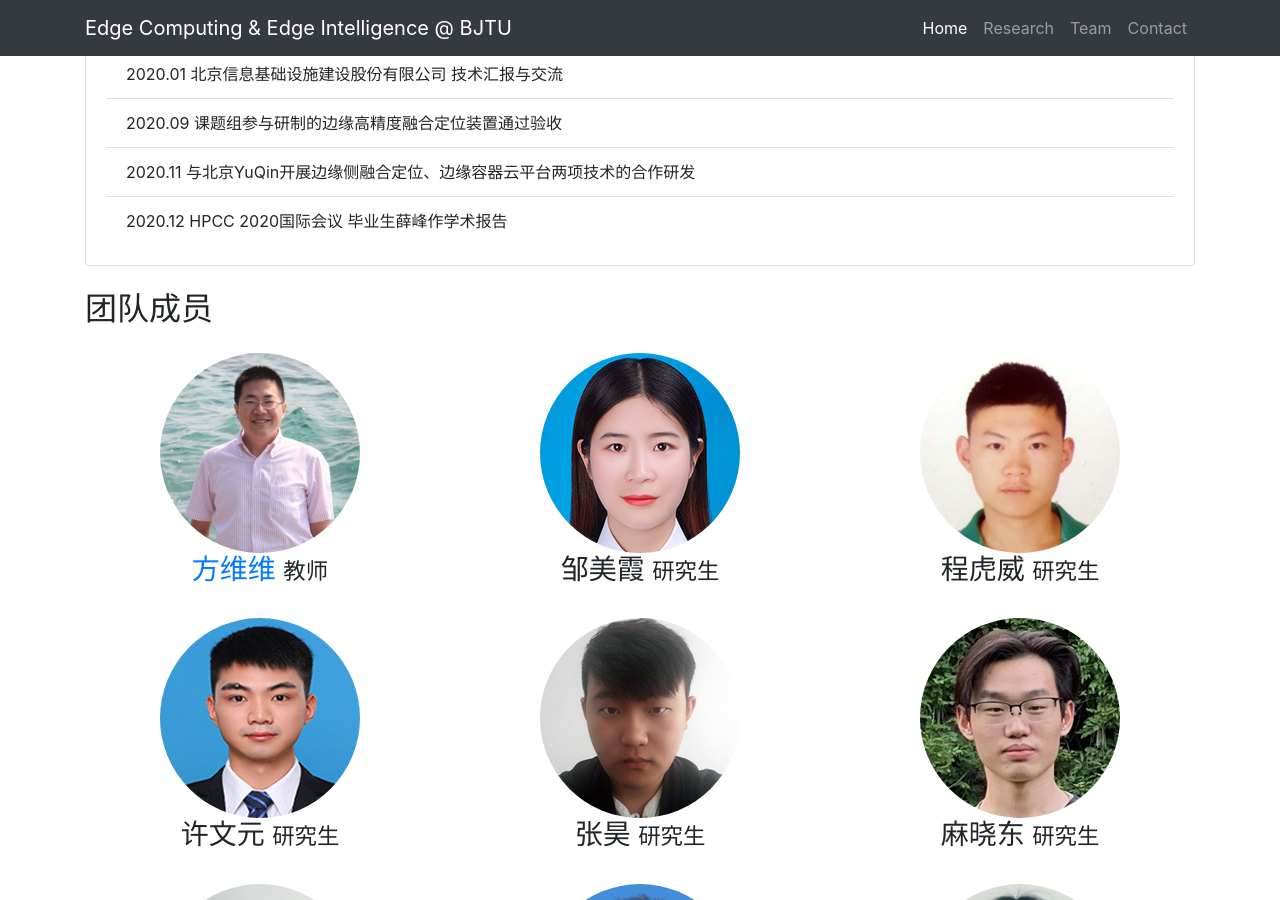
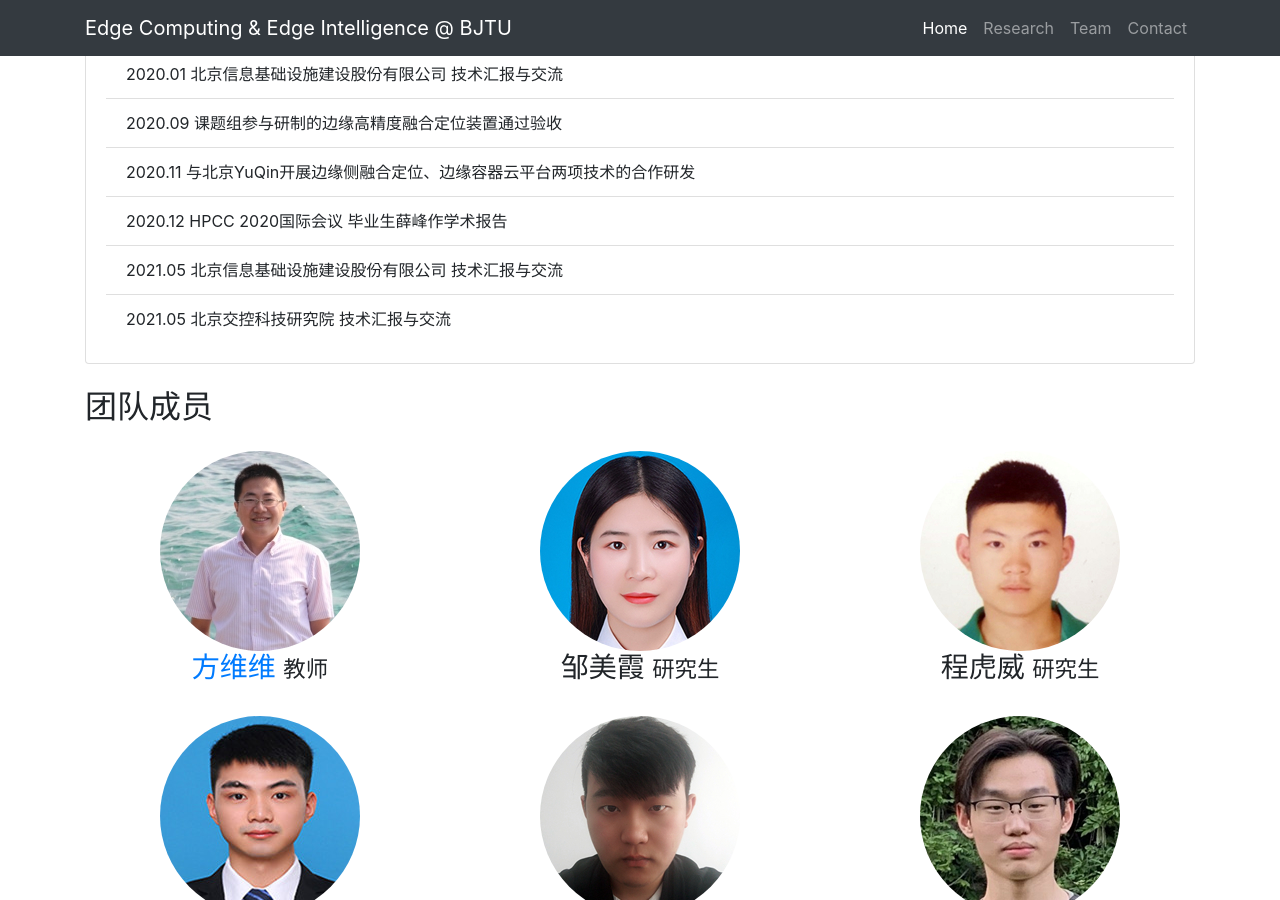
Before and after one commit to fangvv/Homepage, a Jekyll site: the page Edgecomp/index.html, which Jekyll copies as it is, in a window 1280 px wide and 900 px high, scrolled down 4054 px. Built offline with Jekyll 4.4.1, drawn with Linux system fonts in a browser that asks for light colours; comment, search, counter and statistics services are not loaded.

Commit message:
add new experiences

```diff
--- a/Edgecomp/index.html
+++ b/Edgecomp/index.html
@@ -166,6 +166,8 @@
       <li class="list-group-item">2020.09 课题组参与研制的边缘高精度融合定位装置通过验收</li>
       <li class="list-group-item">2020.11 与北京YuQin开展边缘侧融合定位、边缘容器云平台两项技术的合作研发</li>
       <li class="list-group-item">2020.12 HPCC 2020国际会议 毕业生薛峰作学术报告</li>
+      <li class="list-group-item">2021.05 北京信息基础设施建设股份有限公司 技术汇报与交流</li>
+      <li class="list-group-item">2021.05 北京交控科技研究院 技术汇报与交流</li>
   </ul>
   </div>
 </div>
```
